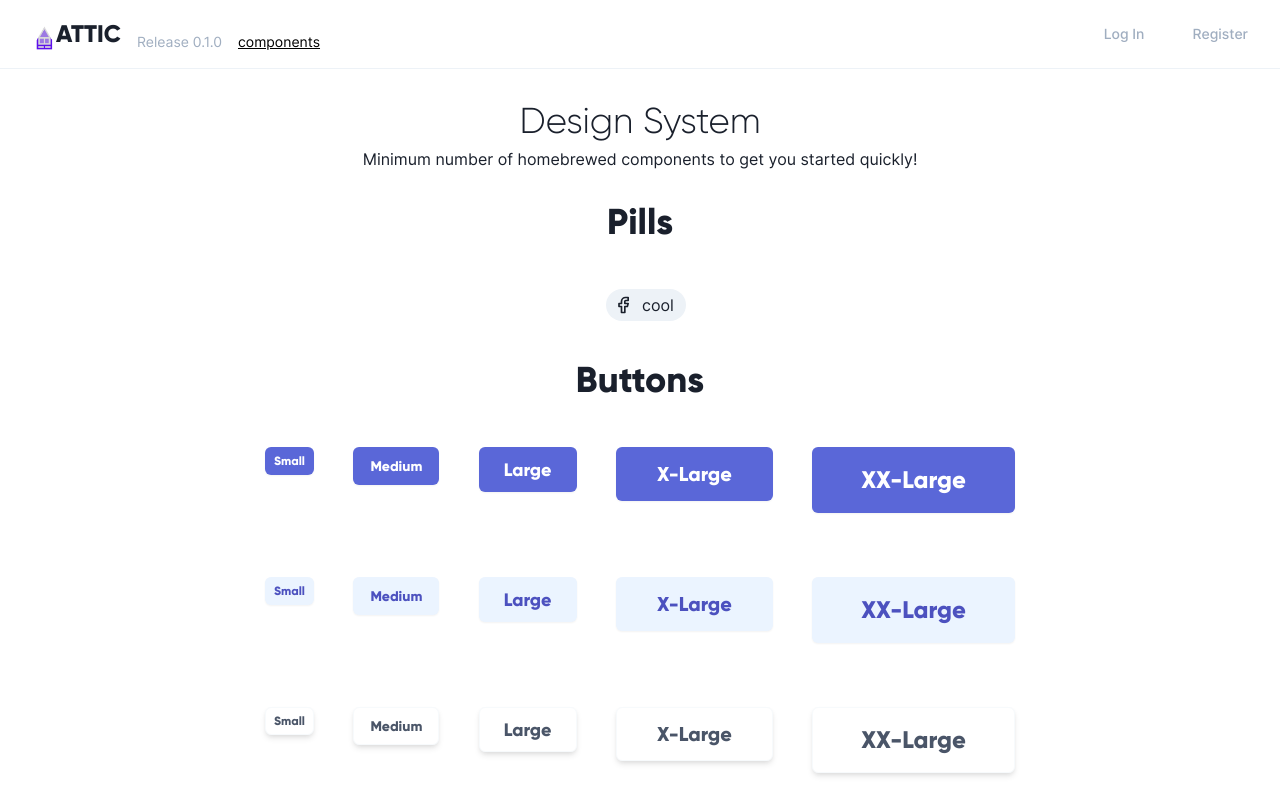
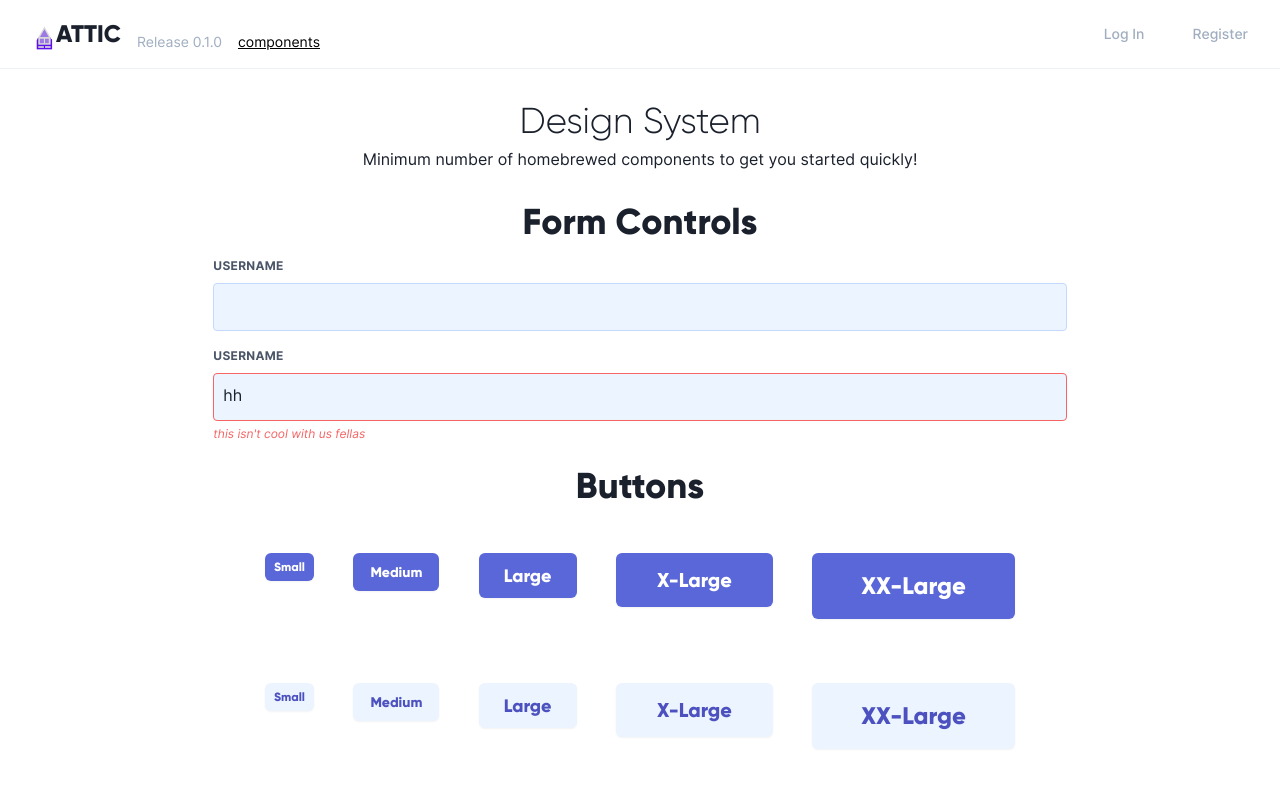
Before and after one commit to one-aalam/attic-react, a React (Create React App) app: page /ds in a window 1280 px wide. Shown: the top 800 px of the page. Built offline with nearby package versions, Linux system fonts and the light colour scheme; no server answers.

Commit message:
Add Input component

```diff
--- a/src/DS.js
+++ b/src/DS.js
@@ -3,7 +3,9 @@ import Layout from './Layout';
 import Button, { WhiteButton, OutlineButton } from './components/Button';
 import { FacebookIcon, GoogleIcon } from './components/Icon';
 import { H3 } from './components/Typography';
-import Pill from './components/Pill';
+// import Pill from './components/Pill';
+// import { CircleImage } from './components/Image';
+import Input from './components/Input';
 
 const DS = () => (
     <Layout>
@@ -14,10 +16,17 @@ const DS = () => (
             </p>
         </header>
         <div className="mx-auto w-8/12">
-            <H3 className="font-display font-bold w-full text-center">Pills</H3>
+            {/* <H3 className="font-display font-bold w-full text-center">Pills</H3>
+            <div className="flex justify-around p-8 align-middle self-center">
+                <span><CircleImage src="https://images.unsplash.com/photo-1510227272981-87123e259b17?ixlib=rb-0.3.5&q=80&fm=jpg&crop=entropy&cs=tinysrgb&w=200&fit=max&s=3759e09a5b9fbe53088b23c615b6312e" alt=""></CircleImage></span>
+            </div>
+            <H3 className="font-display font-bold w-full text-center">Image</H3>
             <div className="flex justify-around p-8 align-middle self-center">
                 <span><Pill className="font-display"><FacebookIcon /> cool</Pill></span>
-            </div>
+            </div> */}
+            <H3 className="font-display font-bold w-full text-center">Form Controls</H3>
+            <Input onChange={() => {}} />
+            <Input icon="hh" invalid={true} type="password" hasIcon={true} message={"this isn't cool with us fellas"} onChange={() => {}}/>
             <H3 className="font-display font-bold w-full text-center">Buttons</H3>
             <div className="flex justify-around p-8 align-middle self-center">
                 <span><Button display size="sm">Small</Button></span>
--- /dev/null
+++ b/src/components/Image.js
@@ -0,0 +1,9 @@
+import React from 'react';
+
+export const CircleImage = ({ alt, src, className }) => (
+    <div className="flex flex-wrap justify-center">
+        <div className="w-6/12 sm:w-4/12 px-4">
+            <img src={src} alt={alt} className={className + " shadow rounded-full max-w-full h-auto align-middle border-none"} />
+        </div>
+    </div>
+)
--- /dev/null
+++ b/src/components/Input.js
@@ -0,0 +1,36 @@
+import React from 'react';
+
+const Input = React.forwardRef(function Input({ icon , invalid, message, className, filter, onChange, ...inputProps }, ref ) {
+
+    const handleChange = event => {
+        if (!filter || filter.test(event.target.value)) {
+          onChange(event.target.value, event);
+        }
+    };
+
+    return(
+        <div className="mb-4">
+            <label className="block uppercase tracking-wide text-gray-700 text-xs font-bold mb-2" for="grid-first-name">
+                username
+            </label>
+            <div className="w-full h-12 inline-block relative">
+                { icon && <span className="absolute w-10 h-10" style={{ top: 10, left: 10}}>{icon}</span> }
+                <input
+                    className={
+                        (className ? className : "")  +
+                        (icon ? 'pl-12 ' : '') +
+                        (invalid ? 'border-red-500 ' : 'border-indigo-200 ') +
+                        "appearance-none block w-full h-full bg-indigo-100 text-gray-700 hover:bg-white hover:border-indigo-300 focus:border-indigo-400 border rounded py-3 px-4 mb-3 leading-tight focus:outline-none focus:bg-white"
+                    }
+                    {...inputProps}
+                    style={{ transition: "all .15s ease" }}
+                    onChange={handleChange}
+                    ref={ref}
+                />
+            </div>
+            { message && <p className={(invalid ? "text-red-500" : "") + " text-xs italic mt-1"}>{message}</p>}
+        </div>
+    );
+});
+
+export default Input;
```
